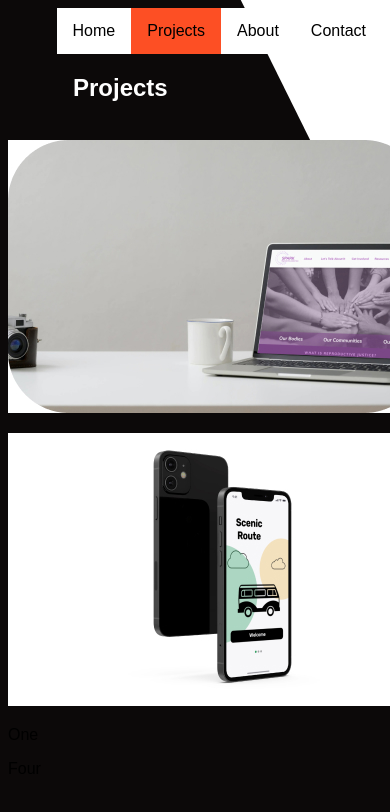
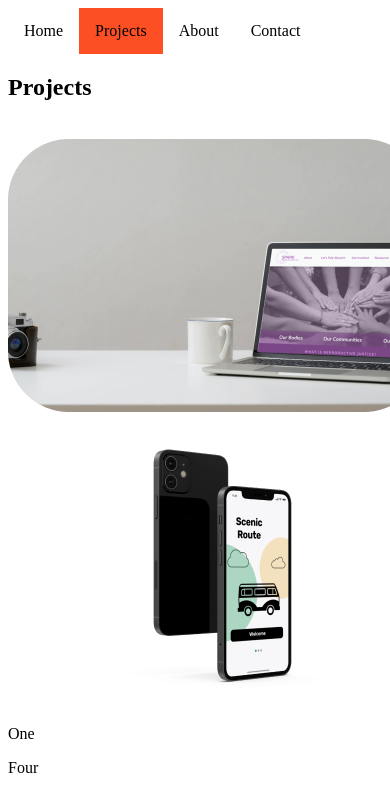
Before and after one commit to oliviakelley/UX_UI_HW_18, a plain HTML site: page projectsindex.html in a window 390 px wide. Shown: the top 812 px of the page. Drawn offline with Linux system fonts and the light colour scheme.

Commit message:
addition

```diff
--- a/css/style.css
+++ b/css/style.css
@@ -1,3 +1,4 @@
+
 body{
     background-image: url(../Subtract.svg);
     background-position-x: -40px;
@@ -85,7 +86,6 @@ h2{
   .box-2{
       display: flex;
       justify-content:flex-end;
-      padding-left: 190px;
 
   }
 
@@ -94,10 +94,3 @@ h2{
       justify-content: flex-end;
 
 }
-@media only screen and (max-width: 600px) {
-body{
-  grid-template-columns: 1fr;
-
-  }
-}
-}
--- a/css/style2.css
+++ b/css/style2.css
@@ -1,23 +1,8 @@
+.inline-block{
 
 
-body{
-  background-image: url(../Subtract.svg);
-  background-position-x: -40px;
-  background-repeat:no-repeat;
-  font-family: 'Montserrat', sans-serif;
-
-}
-
-
-
-
-
-.inline-block{
-  display:flex;
-  justify-content:flex-end;
     vertical-align:top;
 }
-
 .inline-block ul {
     display: flex;
     list-style-type: none;
@@ -45,21 +30,9 @@ body{
 
   }
 
-h1{
-  color:white;
-  padding-left: 65px;
-}
-
   .wrapper {
     display: grid;
     grid-template-columns: 1fr 1fr 1fr;
     column-gap: 20px;
     row-gap:1em;
   }
-
-
-@media only screen and (max-width: 600px) {
-body{
-  grid-template-columns: 1fr;
-
-  }
```
Lines whose indentation alone changed are shown as unchanged.
